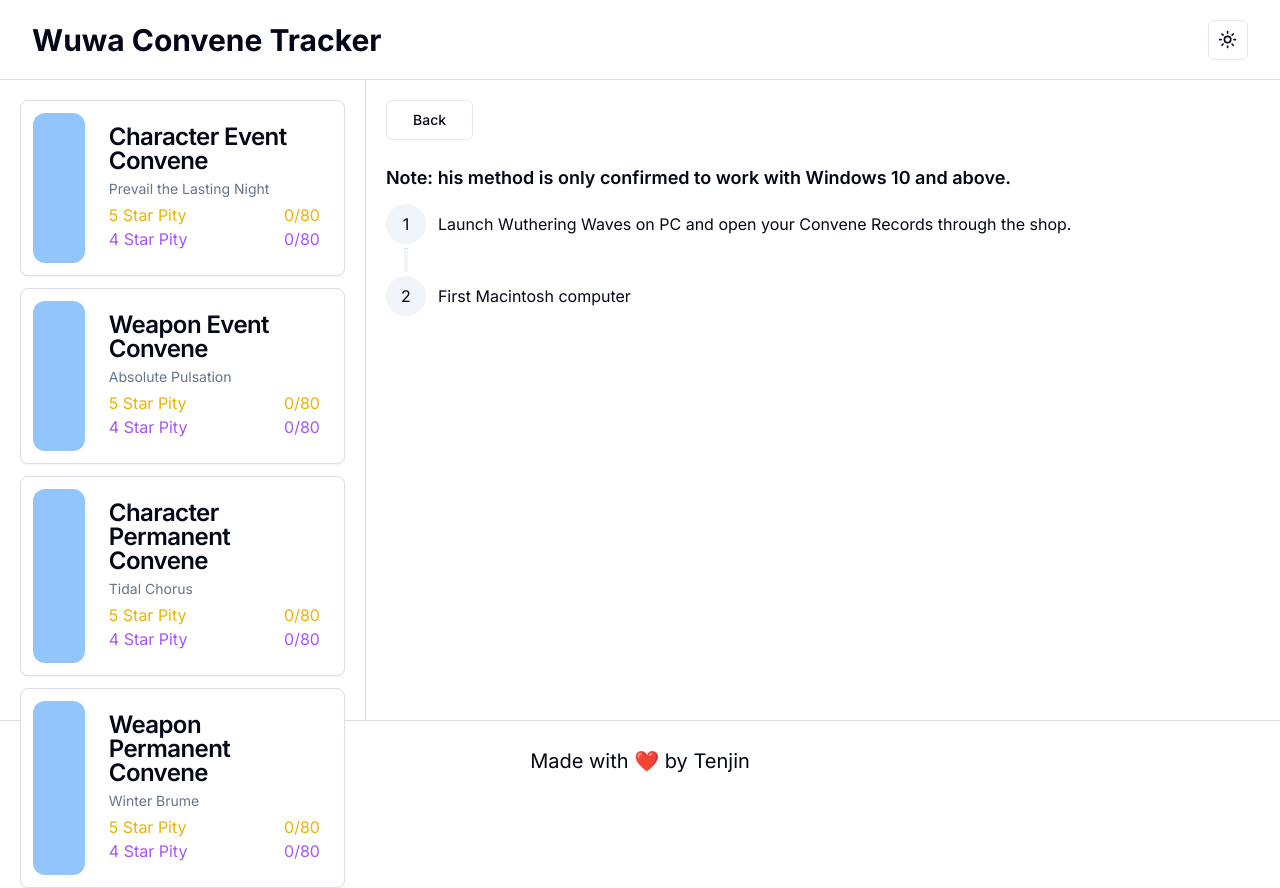
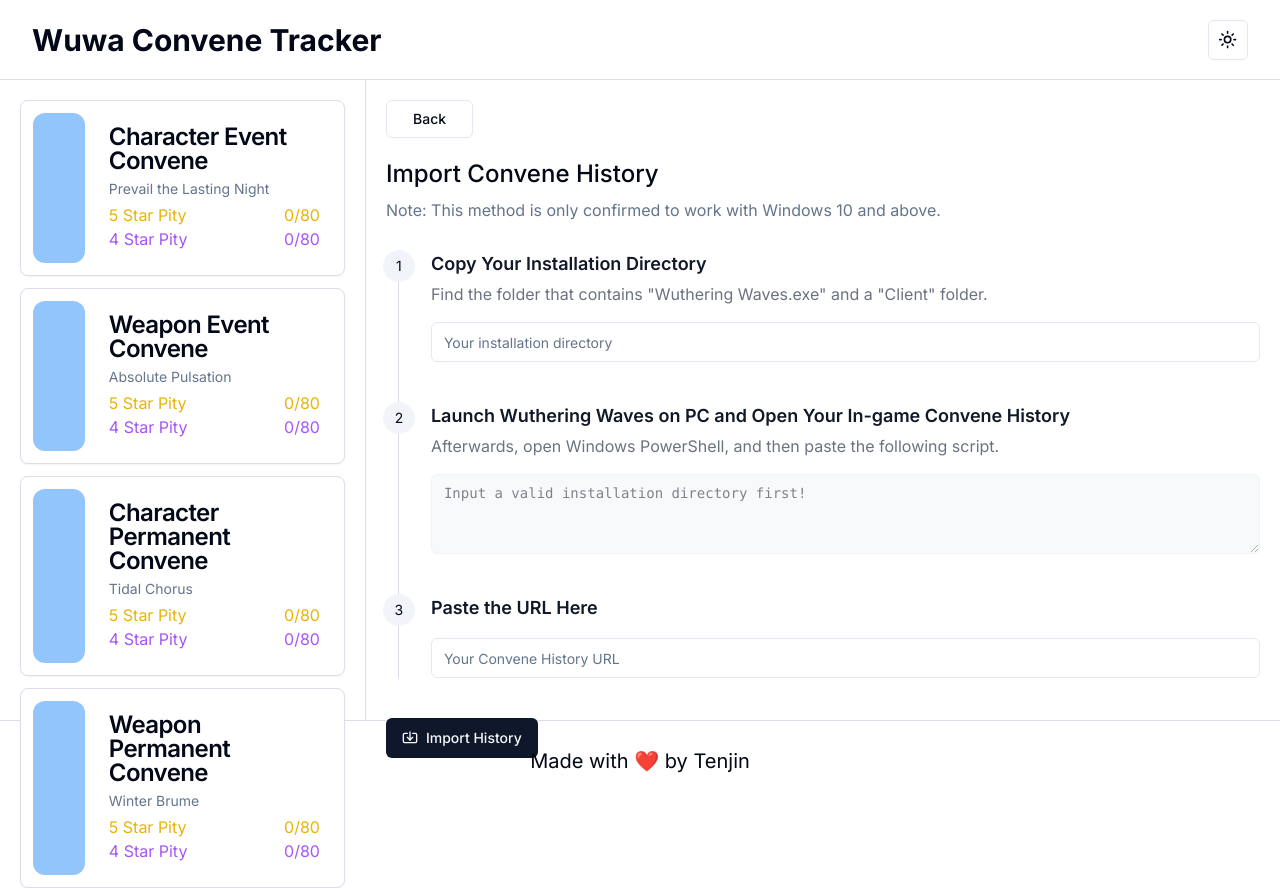
Before and after one commit to Luzefiru/wuwatracker, a Next.js app: page /import in a window 1280 px wide. Built offline with nearby package versions, Linux system fonts and the light colour scheme.

Commit message:
feat: add instructions flow

```diff
--- a/package.json
+++ b/package.json
@@ -10,6 +10,7 @@
   },
   "dependencies": {
     "@radix-ui/react-dropdown-menu": "^2.0.6",
+    "@radix-ui/react-label": "^2.0.2",
     "@radix-ui/react-slot": "^1.0.2",
     "@radix-ui/react-tabs": "^1.0.4",
     "class-variance-authority": "^0.7.0",
@@ -19,6 +20,7 @@
     "next-themes": "^0.3.0",
     "react": "^18",
     "react-dom": "^18",
+    "sonner": "^1.4.41",
     "tailwind-merge": "^2.3.0",
     "tailwindcss-animate": "^1.0.7"
   },
--- a/src/app/import/page.tsx
+++ b/src/app/import/page.tsx
@@ -1,16 +1,28 @@
-import Timeline from "@/components/home/timeline";
-import { Button } from "@/components/ui/button";
+'use client';
+
+import { useRouter } from 'next/navigation';
+import { Button } from '@/components/ui/button';
+import { ImportTutorial } from '@/components/convenes/import-tutorial';
 
 export default function Import() {
+  const router = useRouter();
+
+  const handleBack = () => {
+    router.push('/');
+  };
+
   return (
     <div className="flex flex-col h-full w-full p-5 gap-3">
-      <Button variant="outline" className="w-[10%] mb-3">
+      <Button variant="outline" className="w-[10%] mb-3" onClick={handleBack}>
         Back
       </Button>
-      <p className="font-semibold text-lg">
-        Note: his method is only confirmed to work with Windows 10 and above.
+      <h2 className="text-2xl font-medium leading-none">
+        Import Convene History
+      </h2>
+      <p className="text-muted-foreground">
+        Note: This method is only confirmed to work with Windows 10 and above.
       </p>
-      <Timeline />
+      <ImportTutorial handleBack={handleBack} />
     </div>
   );
 }
--- /dev/null
+++ b/src/components/convenes/import-tutorial.tsx
@@ -0,0 +1,130 @@
+'use client';
+
+import * as React from 'react';
+import { useState, useRef } from 'react';
+import { cn } from '@/lib/utils';
+import { toast } from 'sonner';
+import { Import } from 'lucide-react';
+import { Button } from '@/components/ui/button';
+import { Textarea } from '@/components/ui/textarea';
+import { Input } from '@/components/ui/input';
+import createImportScript from '@/lib/createImportScript';
+
+interface Props {
+  handleBack: () => void;
+}
+
+export function ImportTutorial({ handleBack }: Props) {
+  const [gamePath, setGamePath] = useState('');
+  const [conveneHistoryUrl, setConveneHistoryUrl] = useState('');
+
+  const script = createImportScript(gamePath);
+  const codeBlockRef = useRef<HTMLTextAreaElement | null>(null);
+  // matches valid Windows paths
+  const gamePathRegex =
+    /^[a-zA-Z]:\\(?:[^\\/:*?"<>|\r\n]+\\)*[^\\/:*?"<>|\r\n]*$/;
+  const isValidGamePath = gamePathRegex.test(gamePath);
+  // matches valid Convene History API URLs
+  const conveneHistoryUrlRegex =
+    /^https:\/\/aki-gm-resources-oversea\.aki-game\.net\/aki\/gacha\/index\.html\#\/record\?(?=.*\bplayer_id=\w+\b)(?=.*\blang=\w+\b)(?=.*\brecord_id=\w+\b)(?=.*\bsvr_id=\w+\b).*$/;
+  const isValidConveneHistoryUrl =
+    conveneHistoryUrl !== '' && conveneHistoryUrlRegex.test(conveneHistoryUrl);
+
+  const handleSubmit = (e: React.FormEvent) => {
+    e.preventDefault();
+
+    if (!isValidGamePath) {
+      toast.error('Invalid Game Path', {});
+    } else if (!isValidConveneHistoryUrl) {
+      toast.error('Invalid Convene History URL', {});
+    }
+
+    toast.success('Successfully imported Convene History URL!');
+    handleBack();
+  };
+
+  return (
+    <>
+      <form onSubmit={handleSubmit}>
+        <ol className="relative border-s ms-3 mt-4">
+          <li className="mb-10 ms-8">
+            <span className="absolute -start-4 bg-accent rounded-full w-8 h-8 p-3 flex justify-center items-center">
+              <p className="text-sm">1</p>
+            </span>
+            <h3 className="flex items-center mb-1 text-lg font-semibold text-gray-900 dark:text-white">
+              Copy Your Installation Directory
+            </h3>
+            <p className="mb-4 text-base font-normal text-gray-500 dark:text-gray-400">
+              Find the folder that contains &quot;Wuthering Waves.exe&quot; and
+              a &quot;Client&quot; folder.
+            </p>
+            <div className="grid w-full items-center gap-1.5">
+              <Input
+                className={cn({
+                  'border-red-500 focus-visible:ring-0 focus-visible:outline-none':
+                    gamePath && !isValidGamePath,
+                })}
+                id="wuwa-install-path"
+                placeholder="Your installation directory"
+                required
+                onBlur={(e) => setGamePath(e.target.value)}
+              />
+            </div>
+          </li>
+          <li className="mb-10 ms-8">
+            <span className="absolute -start-4 bg-accent rounded-full w-8 h-8 p-3 flex justify-center items-center">
+              <p className="text-sm">2</p>
+            </span>
+            <h3 className="flex items-center mb-1 text-lg font-semibold text-gray-900 dark:text-white">
+              Launch Wuthering Waves on PC and Open Your In-game Convene History
+            </h3>
+            <p className="mb-4 text-base font-normal text-gray-500 dark:text-gray-400">
+              Afterwards, open Windows PowerShell, and then paste the following
+              script.
+              <br />
+            </p>
+            <div className="flex w-full items-center space-x-2">
+              <Textarea
+                ref={codeBlockRef}
+                disabled
+                cols={3}
+                className="font-mono focus:outline-none focus-visible:ring-none disabled:cursor-text bg-muted"
+                value={
+                  isValidGamePath
+                    ? script
+                    : 'Input a valid installation directory first!'
+                }
+              />
+            </div>
+          </li>
+          <li className="mb-10 ms-8">
+            <span className="absolute -start-4 bg-accent rounded-full w-8 h-8 p-3 flex justify-center items-center">
+              <p className="text-sm">3</p>
+            </span>
+            <h3 className="mb-4 text-lg font-semibold text-gray-900 dark:text-white">
+              Paste the URL Here
+            </h3>
+            <div className="grid w-full items-center gap-1.5">
+              <Input
+                className={cn({
+                  'border-red-500 focus-visible:ring-0 focus-visible:outline-none':
+                    conveneHistoryUrl && !isValidConveneHistoryUrl,
+                })}
+                id="wuwa-convene-url"
+                placeholder="Your Convene History URL"
+                required
+                onChange={(e) => {
+                  setConveneHistoryUrl(e.target.value);
+                }}
+              />
+            </div>
+          </li>
+        </ol>
+
+        <Button type="submit" className="me-auto">
+          <Import className="mr-2 h-4 w-4" /> Import History
+        </Button>
+      </form>
+    </>
+  );
+}
--- a/src/components/home/timeline.tsx
+++ /dev/null
@@ -1,25 +0,0 @@
-"use client";
-
-export default function Timeline() {
-  return (
-    <ul className="flex flex-col w-full gap-1">
-      <li className="flex w-full items-center gap-3">
-        <div className="bg-accent rounded-full w-10 h-10 flex justify-center items-center">
-          <p className="text-center">1</p>
-        </div>
-        <div className="">
-          Launch Wuthering Waves on PC and open your Convene Records through the
-          shop.
-        </div>
-      </li>
-      <hr className="w-1 h-6 bg-accent ml-[1.15rem]" />
-      <li className="flex w-full items-center gap-3">
-        <div className="bg-accent rounded-full w-10 h-10 flex justify-center items-center">
-          <p className="text-center">2</p>
-        </div>
-        <div className="">First Macintosh computer</div>
-        <hr />
-      </li>
-    </ul>
-  );
-}
--- /dev/null
+++ b/src/components/ui/input.tsx
@@ -0,0 +1,25 @@
+import * as React from "react"
+
+import { cn } from "@/lib/utils"
+
+export interface InputProps
+  extends React.InputHTMLAttributes<HTMLInputElement> {}
+
+const Input = React.forwardRef<HTMLInputElement, InputProps>(
+  ({ className, type, ...props }, ref) => {
+    return (
+      <input
+        type={type}
+        className={cn(
+          "flex h-10 w-full rounded-md border border-input bg-background px-3 py-2 text-sm ring-offset-background file:border-0 file:bg-transparent file:text-sm file:font-medium placeholder:text-muted-foreground focus-visible:outline-none focus-visible:ring-2 focus-visible:ring-ring focus-visible:ring-offset-2 disabled:cursor-not-allowed disabled:opacity-50",
+          className
+        )}
+        ref={ref}
+        {...props}
+      />
+    )
+  }
+)
+Input.displayName = "Input"
+
+export { Input }
--- /dev/null
+++ b/src/components/ui/label.tsx
@@ -0,0 +1,26 @@
+"use client"
+
+import * as React from "react"
+import * as LabelPrimitive from "@radix-ui/react-label"
+import { cva, type VariantProps } from "class-variance-authority"
+
+import { cn } from "@/lib/utils"
+
+const labelVariants = cva(
+  "text-sm font-medium leading-none peer-disabled:cursor-not-allowed peer-disabled:opacity-70"
+)
+
+const Label = React.forwardRef<
+  React.ElementRef<typeof LabelPrimitive.Root>,
+  React.ComponentPropsWithoutRef<typeof LabelPrimitive.Root> &
+    VariantProps<typeof labelVariants>
+>(({ className, ...props }, ref) => (
+  <LabelPrimitive.Root
+    ref={ref}
+    className={cn(labelVariants(), className)}
+    {...props}
+  />
+))
+Label.displayName = LabelPrimitive.Root.displayName
+
+export { Label }
--- /dev/null
+++ b/src/components/ui/sonner.tsx
@@ -0,0 +1,31 @@
+"use client"
+
+import { useTheme } from "next-themes"
+import { Toaster as Sonner } from "sonner"
+
+type ToasterProps = React.ComponentProps<typeof Sonner>
+
+const Toaster = ({ ...props }: ToasterProps) => {
+  const { theme = "system" } = useTheme()
+
+  return (
+    <Sonner
+      theme={theme as ToasterProps["theme"]}
+      className="toaster group"
+      toastOptions={{
+        classNames: {
+          toast:
+            "group toast group-[.toaster]:bg-background group-[.toaster]:text-foreground group-[.toaster]:border-border group-[.toaster]:shadow-lg",
+          description: "group-[.toast]:text-muted-foreground",
+          actionButton:
+            "group-[.toast]:bg-primary group-[.toast]:text-primary-foreground",
+          cancelButton:
+            "group-[.toast]:bg-muted group-[.toast]:text-muted-foreground",
+        },
+      }}
+      {...props}
+    />
+  )
+}
+
+export { Toaster }
--- /dev/null
+++ b/src/components/ui/textarea.tsx
@@ -0,0 +1,24 @@
+import * as React from "react"
+
+import { cn } from "@/lib/utils"
+
+export interface TextareaProps
+  extends React.TextareaHTMLAttributes<HTMLTextAreaElement> {}
+
+const Textarea = React.forwardRef<HTMLTextAreaElement, TextareaProps>(
+  ({ className, ...props }, ref) => {
+    return (
+      <textarea
+        className={cn(
+          "flex min-h-[80px] w-full rounded-md border border-input bg-background px-3 py-2 text-sm ring-offset-background placeholder:text-muted-foreground focus-visible:outline-none focus-visible:ring-2 focus-visible:ring-ring focus-visible:ring-offset-2 disabled:cursor-not-allowed disabled:opacity-50",
+          className
+        )}
+        ref={ref}
+        {...props}
+      />
+    )
+  }
+)
+Textarea.displayName = "Textarea"
+
+export { Textarea }
```
Also changed, not shown: src/app/layout.tsx (+12 -10 lines), src/components/home/header.tsx (+5 -4 lines), 1 other file (tests, documents, lock files or other folders).
